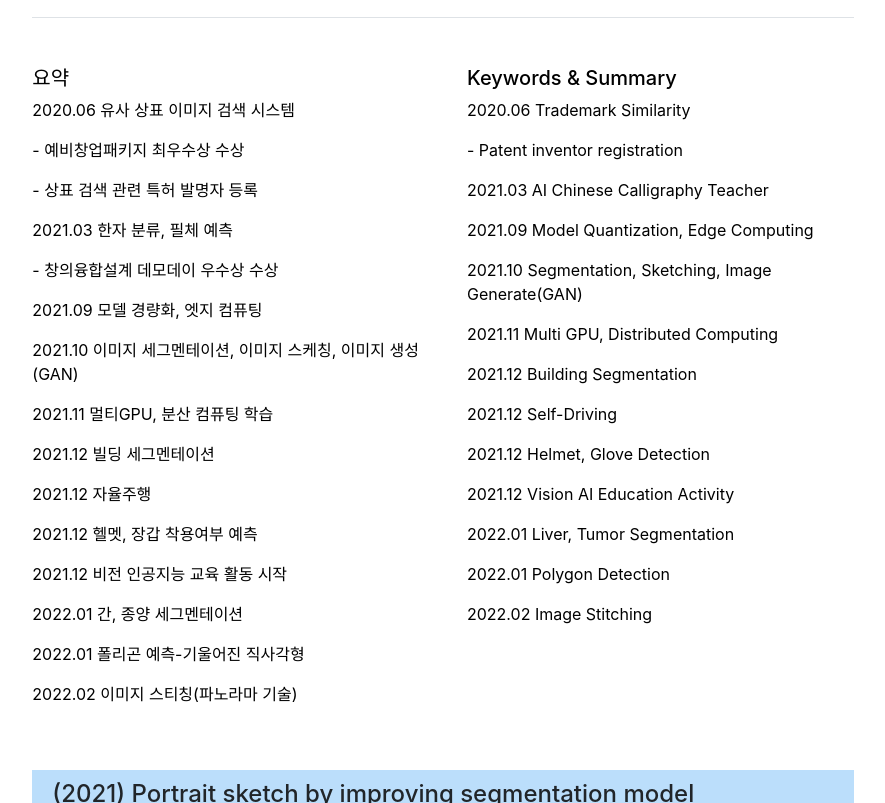
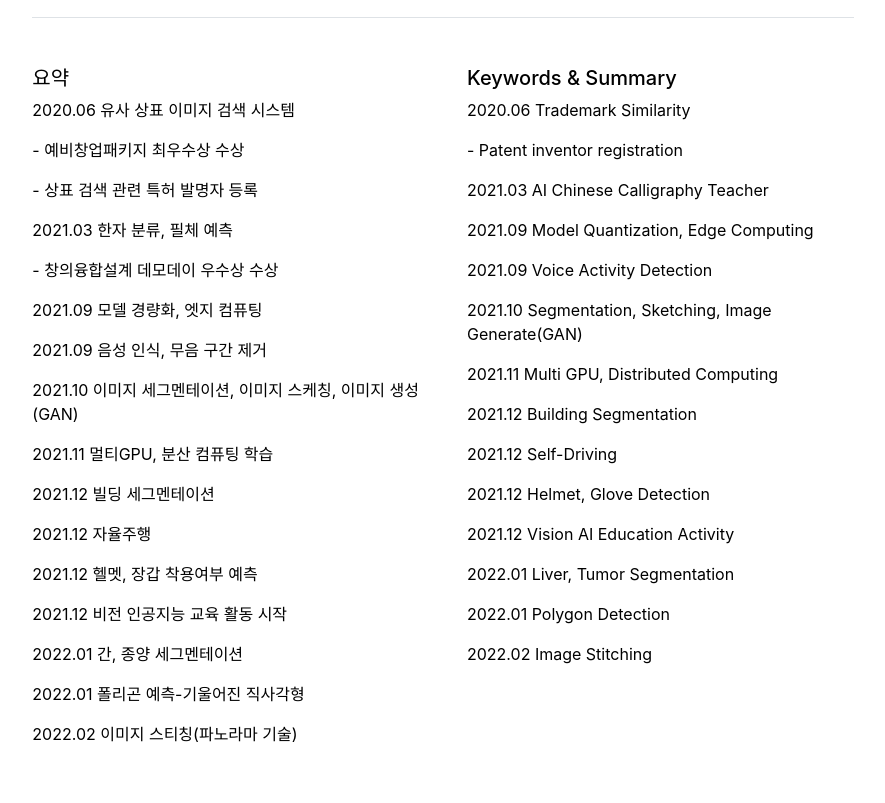
Before and after one commit to HyeongminMoon/HyeongminMoon.github.io, a Jekyll site: the page built from index.md, in a window 1280 px wide and 900 px high, scrolled down 913 px, cut to the strip 0-803 px from the top of the window. Shown: the whole strip, without its empty margins (197-1082 px from the left). Built offline with Jekyll 4.4.1, drawn with Linux system fonts in a browser that asks for light colours.

Commit message:
Update publications.html

```diff
--- a/_includes/publications.html
+++ b/_includes/publications.html
@@ -21,6 +21,7 @@
         <p>2021.03 한자 분류, 필체 예측</p>
         <p>- 창의융합설계 데모데이 우수상 수상</p>
         <p>2021.09 모델 경량화, 엣지 컴퓨팅</p>
+        <p>2021.09 음성 인식, 무음 구간 제거</p>
         <p>2021.10 이미지 세그멘테이션, 이미지 스케칭, 이미지 생성(GAN)</p>
         <p>2021.11 멀티GPU, 분산 컴퓨팅 학습</p>
         <p>2021.12 빌딩 세그멘테이션</p>
@@ -37,6 +38,7 @@
         <p>- Patent inventor registration</p>
         <p>2021.03  AI Chinese Calligraphy Teacher</p>
         <p>2021.09 Model Quantization, Edge Computing</p>
+        <p>2021.09 Voice Activity Detection</p>
         <p>2021.10 Segmentation, Sketching, Image Generate(GAN)</p>
         <p>2021.11 Multi GPU, Distributed Computing</p>
         <p>2021.12 Building Segmentation</p>
```
